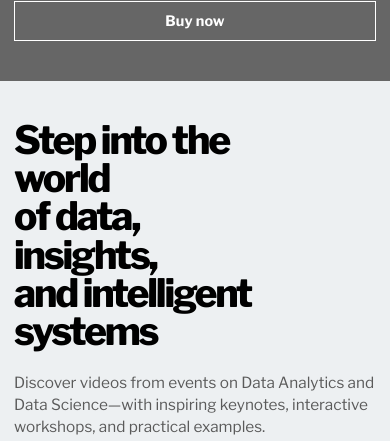
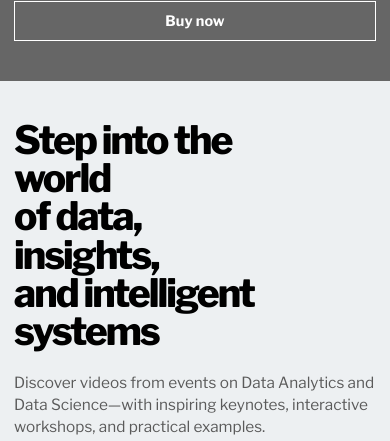
Before and after one commit to lacahelpme/mb, a Jekyll site: the page built from index.html, in a window 390 px wide. Shown: the part 4890-5331 px from the top of the page. Built offline with Jekyll 4.4.1, drawn with Linux system fonts in a browser that asks for light colours.

Commit message:
Update style.css

```diff
--- a/assets/css/style.css
+++ b/assets/css/style.css
@@ -596,17 +596,17 @@
 
 .video-teaser-grid {
   display: grid;
-  grid-template-columns: minmax(0, 1.2fr) minmax(0, 0.8fr);
-  gap: 44px;
+  grid-template-columns: minmax(0, 1.35fr) minmax(0, 0.65fr);
+  gap: 40px;
   align-items: start;
 }
 
 .video-teaser-title {
-  font-size: clamp(2.3rem, 4.2vw, 4.35rem);
+  font-size: clamp(1.9rem, 3.2vw, 3.35rem);
   line-height: 0.96;
-  letter-spacing: -0.055em;
+  letter-spacing: -0.05em;
   font-weight: 800;
-  max-width: 10.5ch;
+  max-width: 13.5ch;
   margin-bottom: 1.35rem;
 }
 
```
